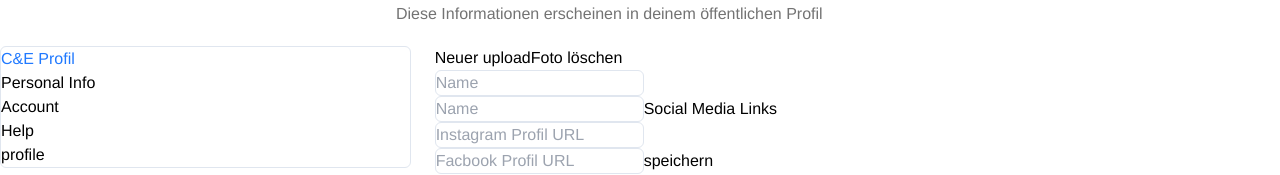
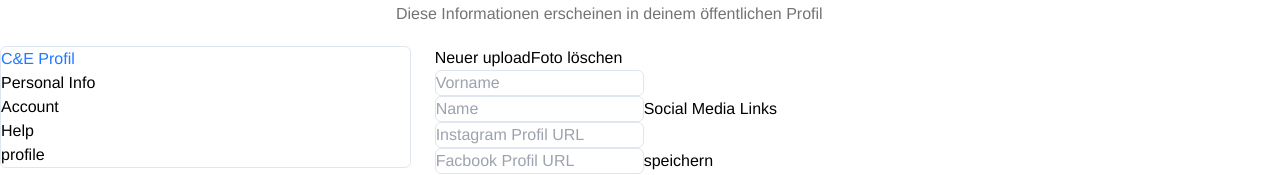
Before and after one commit to 037chris/connextandexplore-client, a React (Create React App) app in the folder client/: page /settings in a window 1280 px wide. Shown: the part 182-357 px from the top of the page. Built offline with nearby package versions, Linux system fonts and the light colour scheme; a web font is replaced by a local one.

Commit message:
v0.1 stand georg

```diff
--- a/client/src/components/pages/UserSettings.tsx
+++ b/client/src/components/pages/UserSettings.tsx
@@ -26,12 +26,13 @@ const UserSettings: React.FC<UserSettingsProps> = ({ activeTab }) => {
 
                     <div>
                         <form>
+                            {/* hier fehlt das ausgelesene Profilbild */}
                             <input type="submit" value="Neuer upload" />
                             <input type="submit" value="Foto löschen" />
                         </form>
                         <form>
                             <label id="vorname"></label>
-                            <input id="vorname" className="border-slim" type="text" placeholder="Name"></input>
+                            <input id="vorname" className="border-slim" type="text" placeholder="Vorname"></input>
                             <label id="name"></label>
                             <input id="name" className="border-slim" type="text" placeholder="Name"></input>
                             <span>Social Media Links</span>
```
